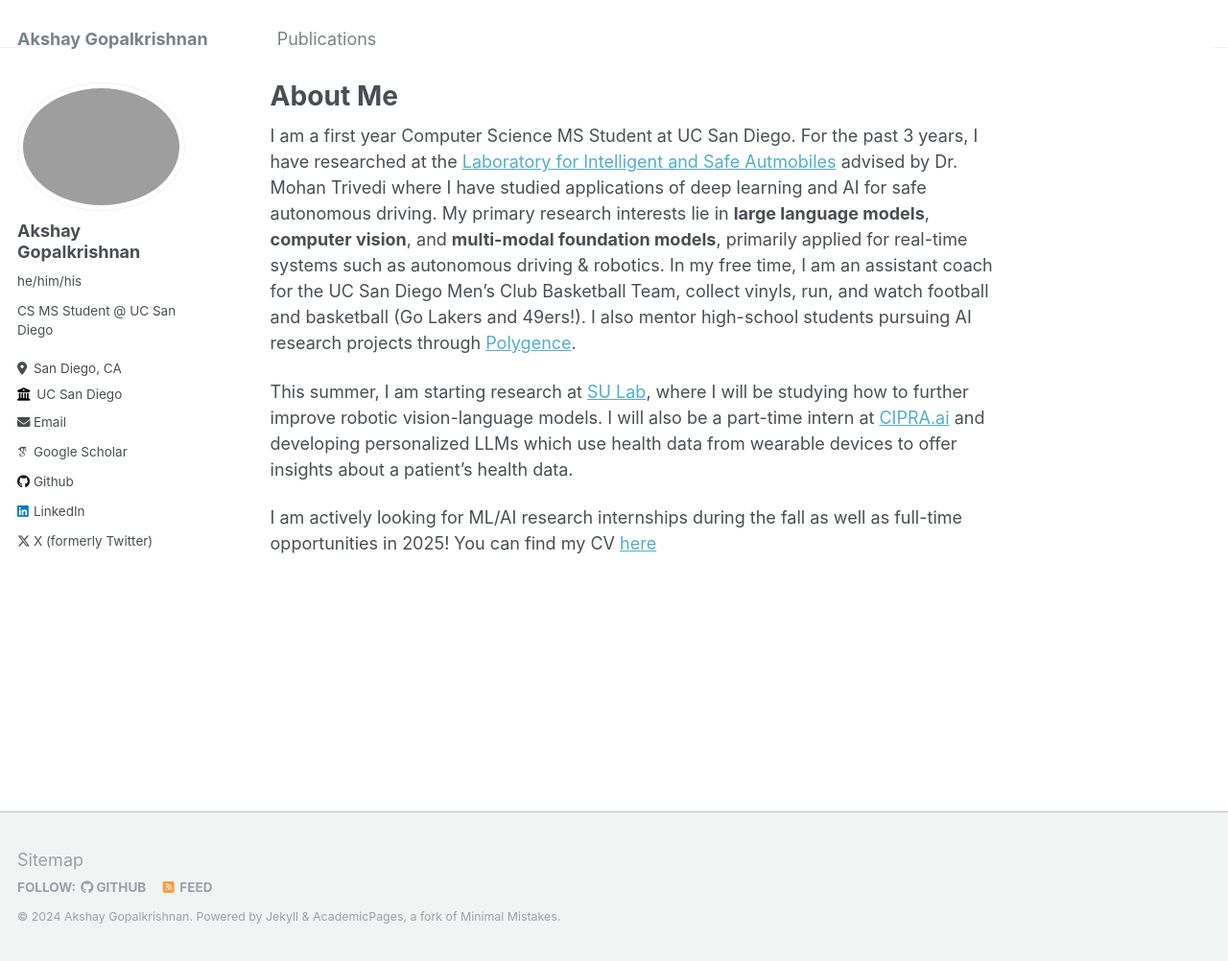
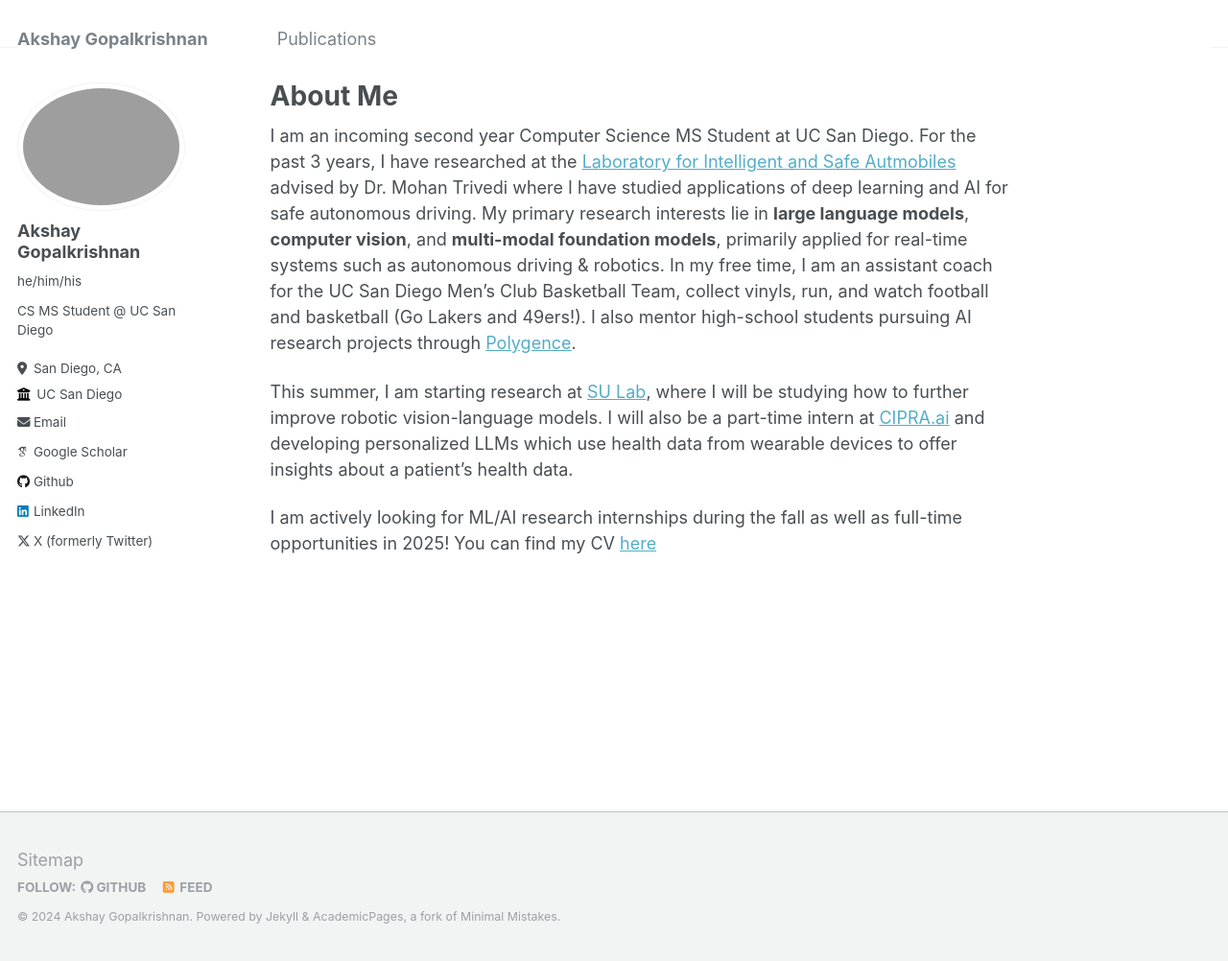
Before and after one commit to akshaygopalkr/akshaygopalkr.github.io, a Jekyll site: the page built from _pages/about.md, in a window 1280 px wide and 1002 px high. Shown: the whole window at 96% size. Built offline with Jekyll 4.4.1, drawn with Linux system fonts in a browser that asks for light colours; some web fonts are replaced.

Commit message:
Update about.md

```diff
--- a/_pages/about.md
+++ b/_pages/about.md
@@ -6,7 +6,7 @@ redirect_from:
   - /about/
   - /about.html
 ---
-I am a first year Computer Science MS Student at UC San Diego. For the past 3 years, I have researched at the [Laboratory for Intelligent and Safe Autmobiles](https://cvrr.ucsd.edu/) advised by Dr. Mohan Trivedi where I have studied applications of deep learning and AI for safe autonomous driving. My primary research interests lie in **large language models**, **computer vision**, and **multi-modal foundation models**, primarily applied for real-time systems such as autonomous driving & robotics. In my free time, I am an assistant coach for the UC San Diego Men's Club Basketball Team, collect vinyls, run, and watch football and basketball (Go Lakers and 49ers!). I also mentor high-school students pursuing AI research projects through [Polygence](https://www.polygence.org/).
+I am an incoming second year Computer Science MS Student at UC San Diego. For the past 3 years, I have researched at the [Laboratory for Intelligent and Safe Autmobiles](https://cvrr.ucsd.edu/) advised by Dr. Mohan Trivedi where I have studied applications of deep learning and AI for safe autonomous driving. My primary research interests lie in **large language models**, **computer vision**, and **multi-modal foundation models**, primarily applied for real-time systems such as autonomous driving & robotics. In my free time, I am an assistant coach for the UC San Diego Men's Club Basketball Team, collect vinyls, run, and watch football and basketball (Go Lakers and 49ers!). I also mentor high-school students pursuing AI research projects through [Polygence](https://www.polygence.org/).
 
 This summer, I am starting research at [SU Lab](https://cseweb.ucsd.edu/~haosu/lab/group.html), where I will be studying how to further improve robotic vision-language models. I will also be a part-time intern at [CIPRA.ai](https://cipra.ai/) and developing personalized LLMs which use health data from wearable devices to offer insights about a patient's health data.
 
```
